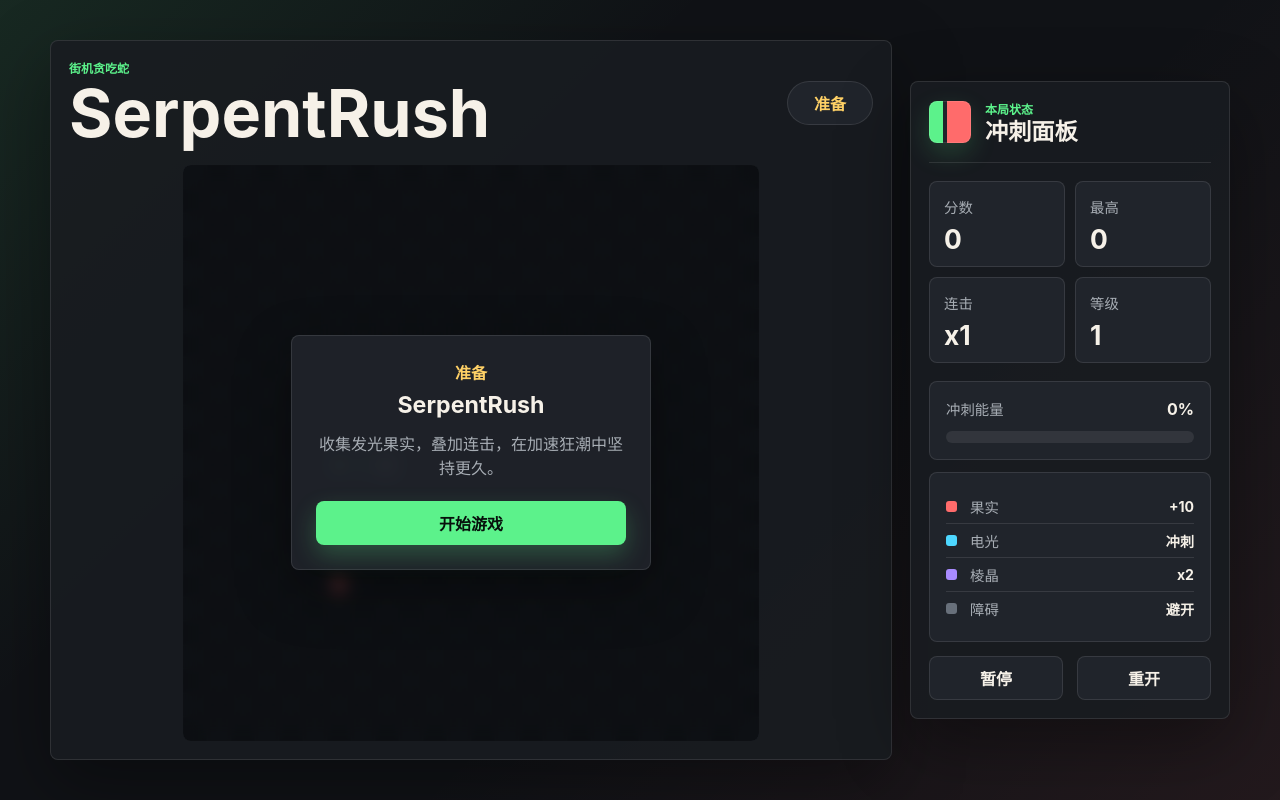
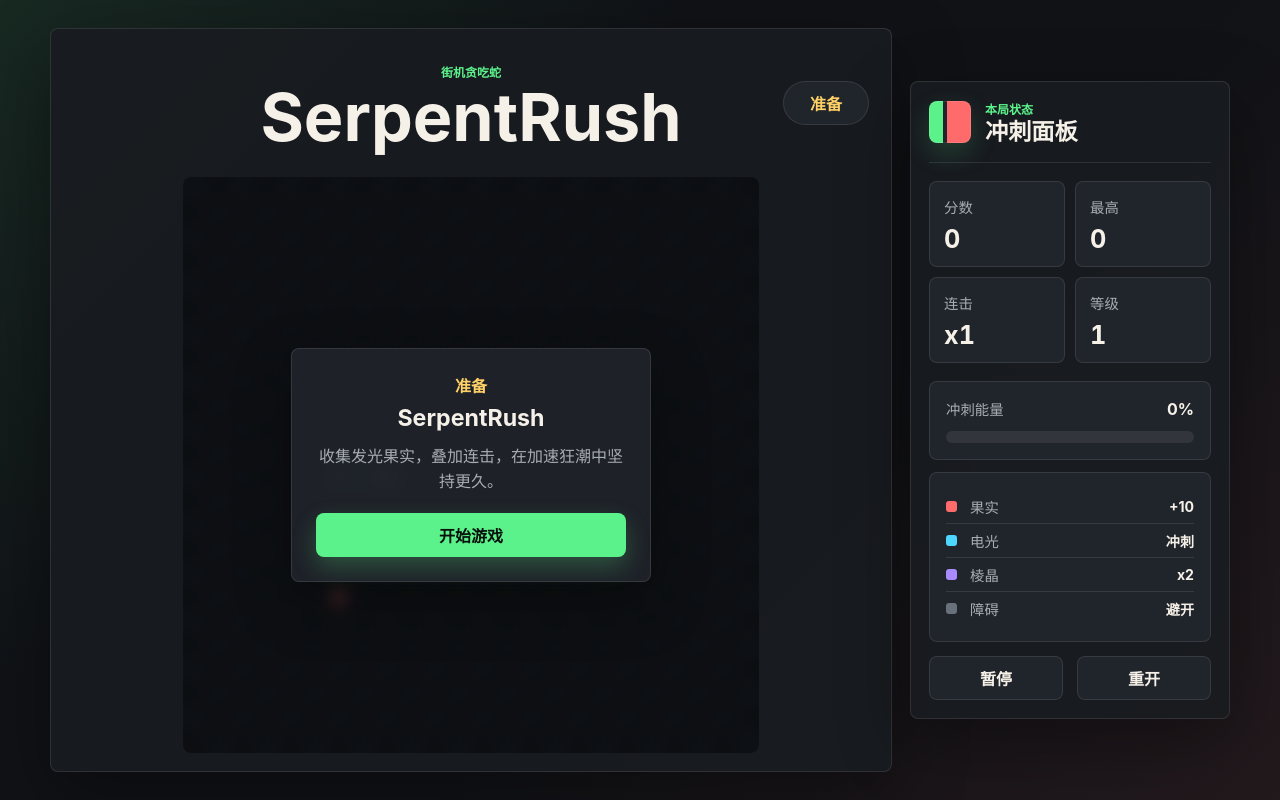
Before and after one commit to UserLiTanYu/SerpentRush, a plain HTML site: page index.html in a window 1280 px wide. Drawn offline with Linux system fonts and the light colour scheme.

Commit message:
修复标题对齐和数据展示

```diff
--- a/game.js
+++ b/game.js
@@ -143,9 +143,11 @@ function updateStatus(text) {
 }
 
 function updateHud() {
+  const activeCombo = combo * (multiplierTicks > 0 ? 2 : 1);
+  const comboText = activeCombo.toFixed(1).replace(/\.0$/, "");
   scoreValue.textContent = score;
   bestValue.textContent = Math.max(best, score);
-  comboValue.textContent = multiplierTicks > 0 ? `x${combo * 2}` : `x${combo}`;
+  comboValue.textContent = `x${comboText}`;
   levelValue.textContent = level;
   rushLabel.textContent = `${Math.round(rush)}%`;
   rushMeter.style.width = `${Math.min(100, rush)}%`;
--- a/index.html
+++ b/index.html
@@ -10,7 +10,7 @@
     <main class="app-shell">
       <section class="game-stage" aria-label="SerpentRush 游戏">
         <header class="top-bar">
-          <div>
+          <div class="title-block">
             <p class="eyebrow">街机贪吃蛇</p>
             <h1>SerpentRush</h1>
           </div>
--- a/styles.css
+++ b/styles.css
@@ -78,6 +78,18 @@ button {
   gap: 14px;
 }
 
+.top-bar {
+  position: relative;
+  justify-content: center;
+  min-height: 112px;
+  padding: 8px 126px 0;
+  text-align: center;
+}
+
+.title-block {
+  min-width: 0;
+}
+
 .eyebrow {
   margin: 0 0 4px;
   color: var(--green);
@@ -103,6 +115,10 @@ h2 {
 }
 
 .status-pill {
+  position: absolute;
+  top: 50%;
+  right: 4px;
+  transform: translateY(-50%);
   min-width: 86px;
   padding: 10px 14px;
   border-radius: 999px;
@@ -219,6 +235,7 @@ canvas {
   border-radius: 8px;
   background: var(--panel-strong);
   border: 1px solid var(--line);
+  min-width: 0;
   display: flex;
   flex-direction: column;
   justify-content: space-between;
@@ -232,8 +249,14 @@ canvas {
 }
 
 .stat-card strong {
-  font-size: 1.65rem;
+  display: block;
+  max-width: 100%;
+  overflow: hidden;
+  font-size: 1.58rem;
+  font-variant-numeric: tabular-nums;
   line-height: 1;
+  text-overflow: ellipsis;
+  white-space: nowrap;
 }
 
 .meter-block,
@@ -390,7 +413,8 @@ canvas {
   }
 
   .top-bar {
-    align-items: flex-start;
+    min-height: 96px;
+    padding: 8px 90px 0;
   }
 
   h1 {
@@ -401,6 +425,7 @@ canvas {
     min-width: 74px;
     padding: 9px 10px;
     font-size: 0.86rem;
+    right: 0;
   }
 
   .stats-grid {
```
